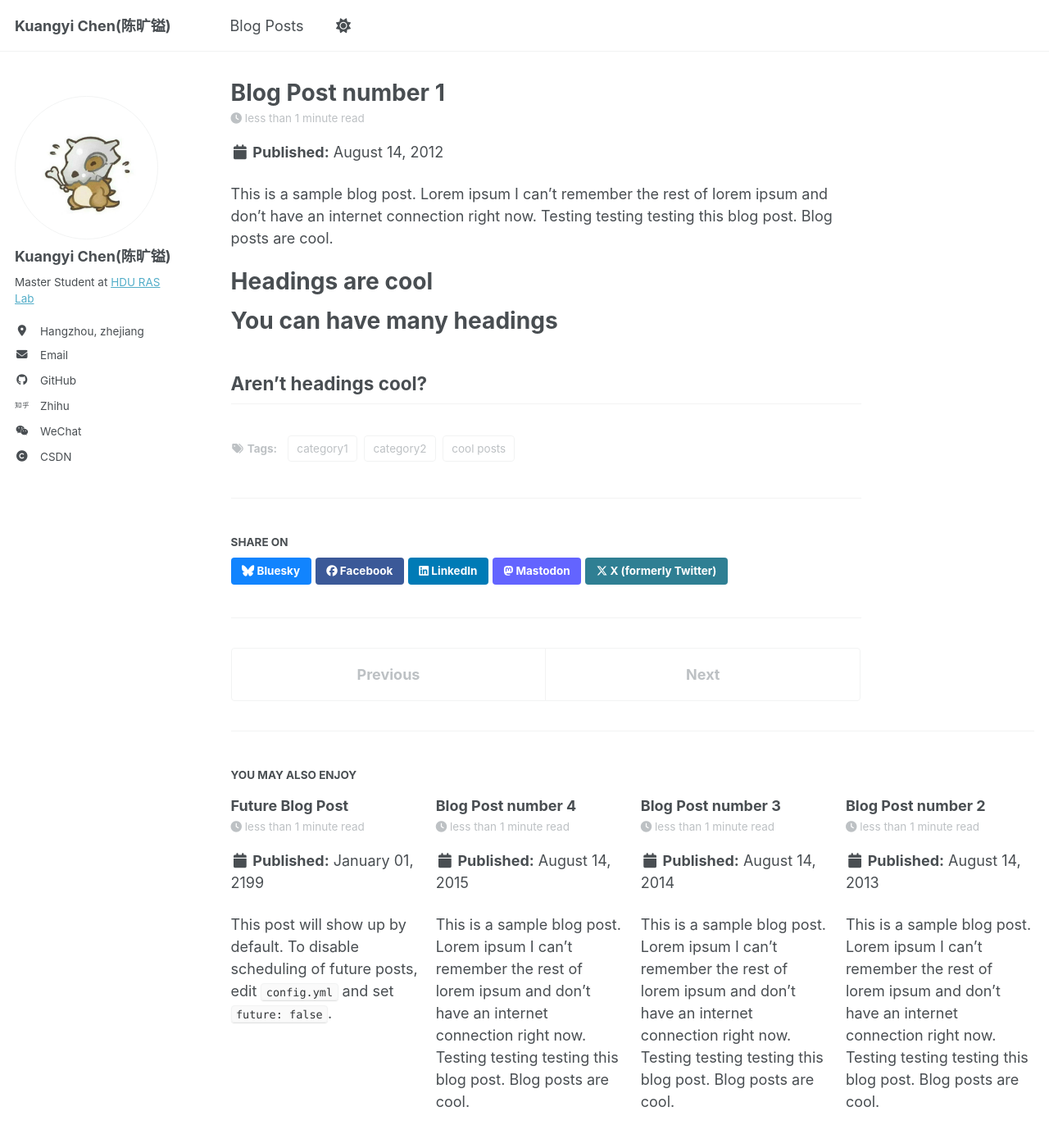
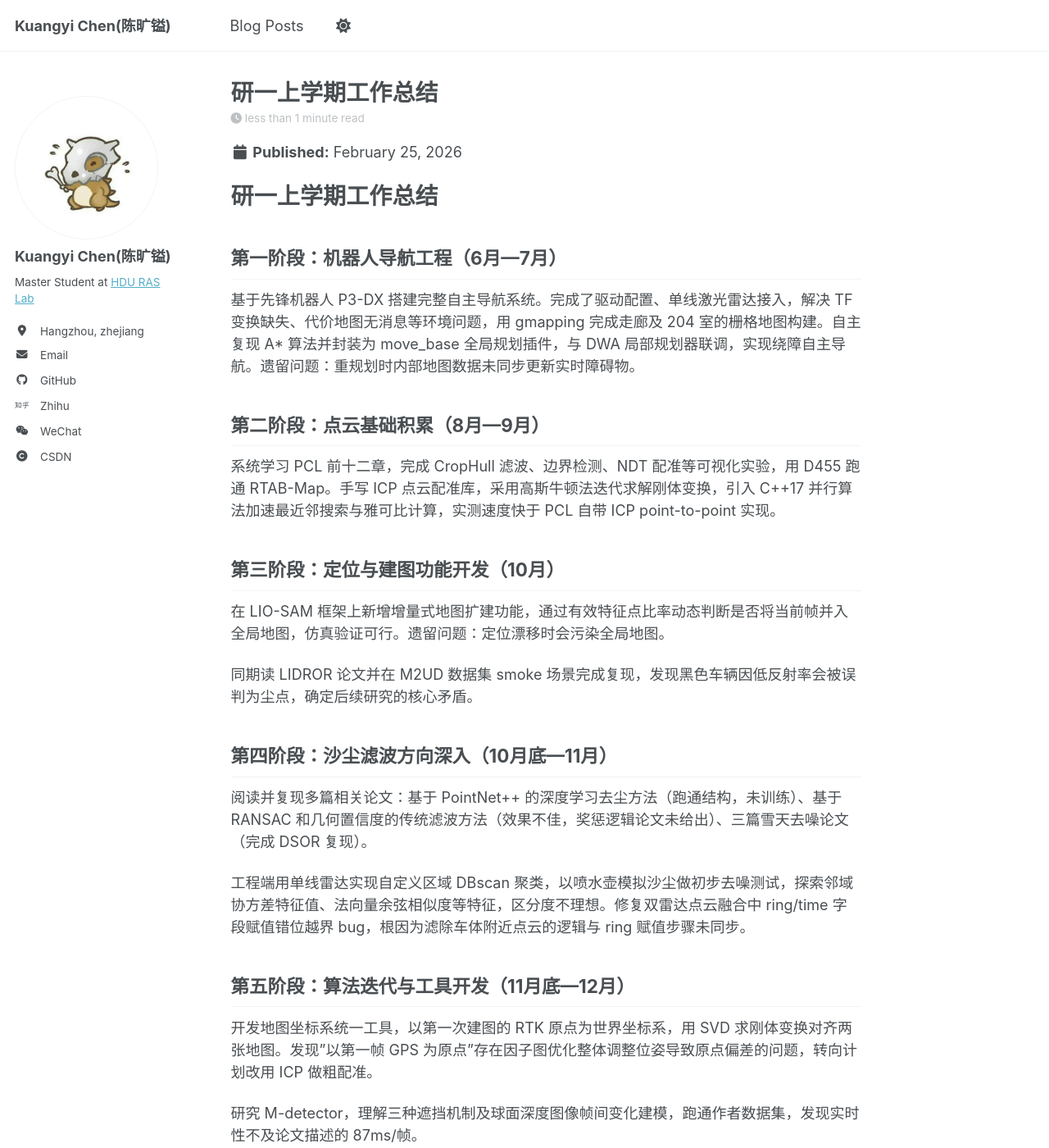
Before and after one commit to ckyFi9zero/ckyFi9zero.github.io, a Jekyll site: the page built from _posts/2012-08-14-blog-post-1.md, in a window 1280 px wide and 1400 px high. Shown: the whole window at 82% size. Built offline with Jekyll 4.4.1, drawn with Linux system fonts in a browser that asks for light colours; a script bundle is joined from its source files by our own code; library files that are not in the unit come from our copies; some of the changed text lies outside the part shown.

Commit message:
写了研一上总结的初稿

```diff
--- a/_posts/2012-08-14-blog-post-1.md
+++ b/_posts/2012-08-14-blog-post-1.md
@@ -1,21 +1,48 @@
 ---
-title: 'Blog Post number 1'
-date: 2012-08-14
-permalink: /posts/2012/08/blog-post-1/
+title: '研一上学期工作总结'
+date: 2026-02-25
+permalink: /posts/2026/02/blog-post-1/
 tags:
-  - cool posts
+  - robotics
   - category1
   - category2
 publish: false
 ---
 
-This is a sample blog post. Lorem ipsum I can't remember the rest of lorem ipsum and don't have an internet connection right now. Testing testing testing this blog post. Blog posts are cool.
+# 研一上学期工作总结
 
-Headings are cool
-======
+## 第一阶段：机器人导航工程（6月—7月）
 
-You can have many headings
-======
+基于先锋机器人 P3-DX 搭建完整自主导航系统。完成了驱动配置、单线激光雷达接入，解决 TF 变换缺失、代价地图无消息等环境问题，用 gmapping 完成走廊及 204 室的栅格地图构建。自主复现 A\* 算法并封装为 move_base 全局规划插件，与 DWA 局部规划器联调，实现绕障自主导航。遗留问题：重规划时内部地图数据未同步更新实时障碍物。
 
-Aren't headings cool?
-------
+## 第二阶段：点云基础积累（8月—9月）
+
+系统学习 PCL 前十二章，完成 CropHull 滤波、边界检测、NDT 配准等可视化实验，用 D455 跑通 RTAB-Map。手写 ICP 点云配准库，采用高斯牛顿法迭代求解刚体变换，引入 C++17 并行算法加速最近邻搜索与雅可比计算，实测速度快于 PCL 自带 ICP point-to-point 实现。
+
+## 第三阶段：定位与建图功能开发（10月）
+
+在 LIO-SAM 框架上新增增量式地图扩建功能，通过有效特征点比率动态判断是否将当前帧并入全局地图，仿真验证可行。遗留问题：定位漂移时会污染全局地图。
+
+同期读 LIDROR 论文并在 M2UD 数据集 smoke 场景完成复现，发现黑色车辆因低反射率会被误判为尘点，确定后续研究的核心矛盾。
+
+## 第四阶段：沙尘滤波方向深入（10月底—11月）
+
+阅读并复现多篇相关论文：基于 PointNet++ 的深度学习去尘方法（跑通结构，未训练）、基于 RANSAC 和几何置信度的传统滤波方法（效果不佳，奖惩逻辑论文未给出）、三篇雪天去噪论文（完成 DSOR 复现）。
+
+工程端用单线雷达实现自定义区域 DBscan 聚类，以喷水壶模拟沙尘做初步去噪测试，探索邻域协方差特征值、法向量余弦相似度等特征，区分度不理想。修复双雷达点云融合中 ring/time 字段赋值错位越界 bug，根因为滤除车体附近点云的逻辑与 ring 赋值步骤未同步。
+
+## 第五阶段：算法迭代与工具开发（11月底—12月）
+
+开发地图坐标系统一工具，以第一次建图的 RTK 原点为世界坐标系，用 SVD 求刚体变换对齐两张地图。发现"以第一帧 GPS 为原点"存在因子图优化整体调整位姿导致原点偏差的问题，转向计划改用 ICP 做粗配准。
+
+研究 M-detector，理解三种遮挡机制及球面深度图像帧间变化建模，跑通作者数据集，发现实时性不及论文描述的 87ms/帧。
+
+沙尘滤波新增聚类修正模块：以"密度＋强度"初判尘点为种子点，聚类后判断类内尘点占比，引入 \(z\) 值接地约束将贴地聚类回退为非尘点，针对性降低黑车误检。8m 检测半径下出现掉帧，压缩至 5m 后近距离误检明显降低。
+
+## 第六阶段：数据集评测与论文框架（1月）
+
+接入 LiDARDustX 数据集（2025 ICRA，三万帧，六种雷达，逐点语义标签），将多分类标签简化为二分类，建立 Precision / Recall / F1 评估体系。
+
+发现数据集无 ring 字段、固态雷达无扫描线结构，强依赖 ring 的算法无法泛化，由此重构算法框架，引入强度评分、密度评分、一致性评分、球形度几何特征加权融合，配合救援模块、远场抑制和地面惩罚区。在 ly150 子集上 F1 达 70.54%，优于 LIOR（39.94%）和 LIDROR（36.35%）。引入 Optuna 贝叶斯自动调参，以 F1 最大化和耗时最小化为双目标。
+
+在 M2UD extreme\_02 序列上验证下游任务，LIO-SAM 滤波前后 ATE / RPE 均有提升，定量证明去尘对 SLAM 定位精度的收益。完成小论文（SCDF）骨架搭建，当前处于补充实验与图表设计阶段。
```
Also changed, not shown: .obsidian/workspace.json.
